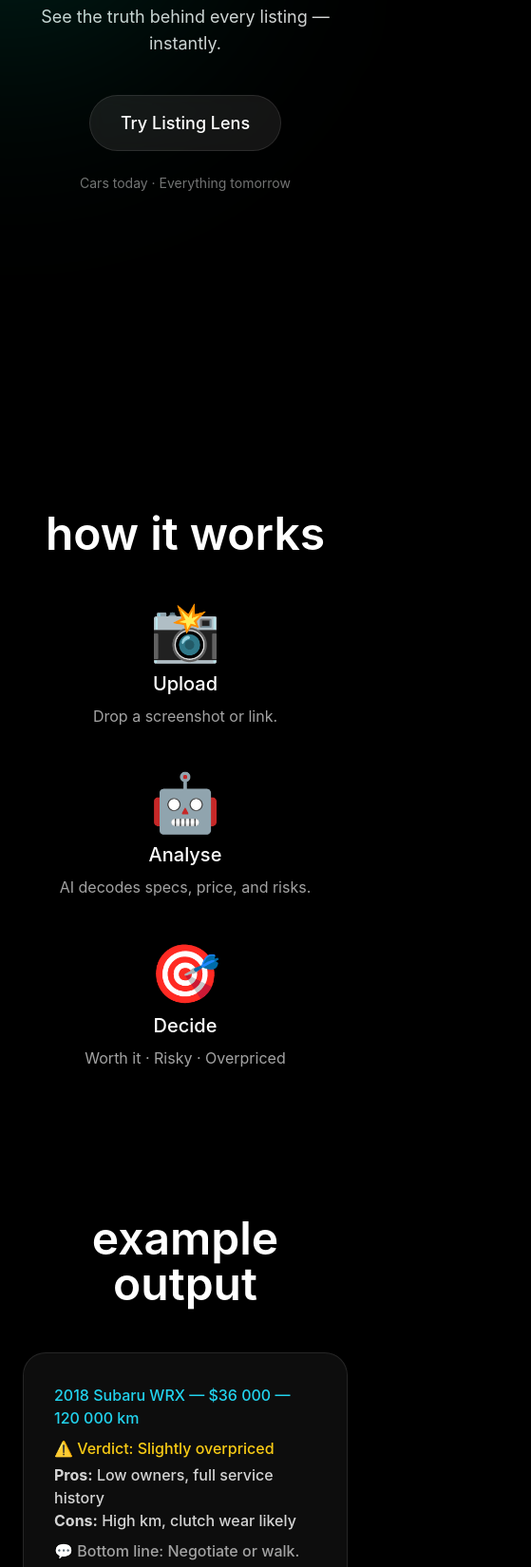
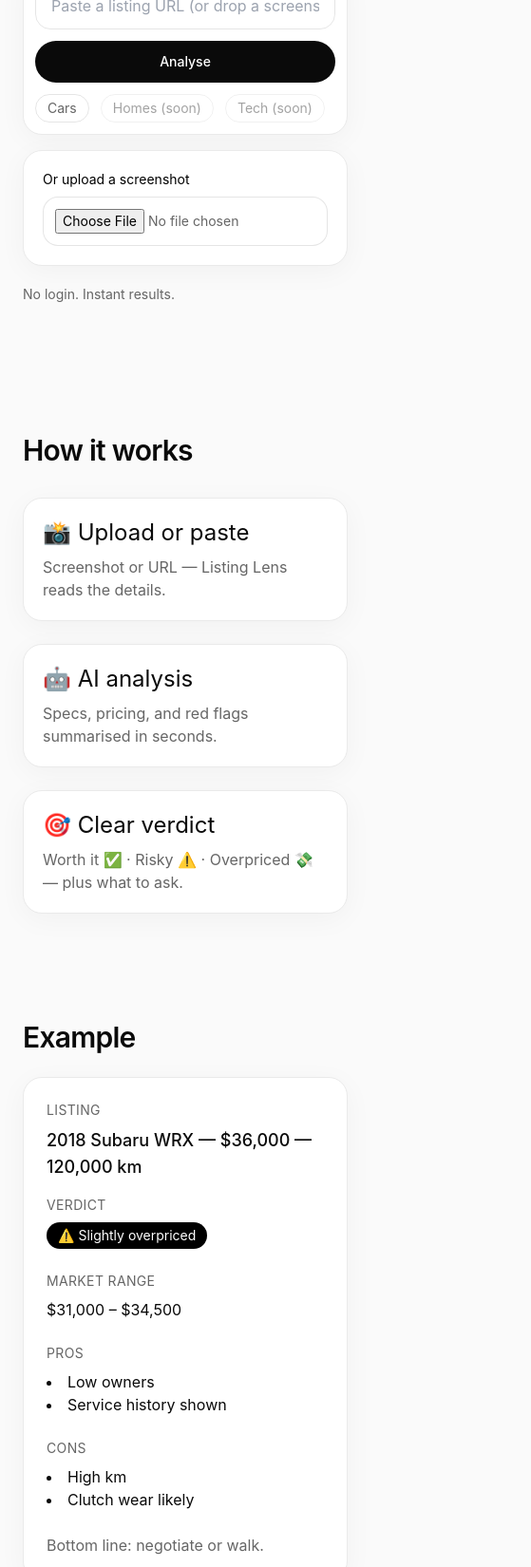
Before and after one commit to 1973Studio/listing-lens, a plain HTML site: page index.html in a window 390 px wide. Shown: the part 350-2000 px from the top of the page at 95% size, 559 px wide, since content can reach past the window. Drawn offline with nearby package versions, Linux system fonts and the light colour scheme.

Commit message:
Update index.html

```diff
--- a/index.html
+++ b/index.html
@@ -1,146 +1,151 @@
 <!DOCTYPE html>
 <html lang="en">
 <head>
-    <meta charset="UTF-8" />
-    <meta name="viewport" content="width=device-width, initial-scale=1.0" />
-    <title>Listing Lens — See the Truth</title>
+  <meta charset="utf-8" />
+  <meta name="viewport" content="width=device-width, initial-scale=1" />
+  <title>Listing Lens — See the truth behind every listing</title>
+  <meta name="description" content="Upload a screenshot or paste a link. Listing Lens reveals hidden risks and real value in seconds." />
+  <link rel="icon" href="/favicon.ico" />
   <script src="https://cdn.tailwindcss.com"></script>
   <style>
-      html { scroll-behavior:smooth; }
-      body {
-        background:#000;
-        color:#fff;
-        font-family: "Inter", sans-serif;
-      }
-      /* gradient blobs */
-      .blob {
-        position:absolute;
-        width:60vmax;
-        height:60vmax;
-        background:radial-gradient(circle at center,
-          rgba(0,255,204,0.25),
-          transparent 70%);
-        filter:blur(120px);
-        animation:move 20s ease-in-out infinite alternate;
-      }
-      .blob2 {
-        background:radial-gradient(circle at center,
-          rgba(255,0,200,0.2),
-          transparent 70%);
-        animation-delay:10s;
-      }
-      @keyframes move {
-        0% {transform:translate(-20%,-10%) scale(1);}
-        100%{transform:translate(20%,10%) scale(1.2);}
-      }
-      .fade {opacity:0;transform:translateY(40px);transition:opacity 1s ease,transform 1s ease;}
-      .fade.visible {opacity:1;transform:none;}
-      .glass-btn {
-        background:rgba(255,255,255,0.08);
-        backdrop-filter:blur(10px);
-        border:1px solid rgba(255,255,255,0.1);
-        padding:.9rem 2rem;
-        border-radius:9999px;
-        font-weight:500;
-        transition:all .3s ease;
-      }
-      .glass-btn:hover {
-        background:rgba(0,255,204,0.2);
-        border-color:rgba(0,255,204,0.4);
-      }
+    html{scroll-behavior:smooth}
+    body{background:#fafafa;color:#0a0a0a;font-family:Inter,system-ui,Segoe UI,Roboto,Helvetica,Arial,sans-serif}
+    .card{background:#fff;border:1px solid #eaeaea;border-radius:20px;box-shadow:0 6px 30px rgba(0,0,0,.04)}
+    .pill{border-radius:9999px}
+    .btn{background:#0a0a0a;color:#fff}
+    .btn:hover{background:#111}
+    .link{color:#0a0a0a;border-bottom:1px solid #0a0a0a1a}
+    .muted{color:#666}
+    .fade{opacity:0;transform:translateY(12px);transition:opacity .5s ease,transform .5s ease}
+    .fade.visible{opacity:1;transform:none}
   </style>
 </head>
+<body class="antialiased overflow-x-hidden">
 
-  <body class="relative overflow-x-hidden">
-    <!-- glowing gradient background -->
-    <div class="blob top-0 left-[-20vmax]"></div>
-    <div class="blob blob2 bottom-0 right-[-20vmax]"></div>
+  <!-- Top nav (minimal) -->
+  <header class="w-full max-w-6xl mx-auto px-6 py-5 flex items-center justify-between">
+    <div class="text-xl font-semibold tracking-tight">listing lens</div>
+    <nav class="hidden md:flex items-center gap-6 text-sm">
+      <a href="#how" class="link">How it works</a>
+      <a href="#example" class="link">Example</a>
+      <a href="#try" class="pill px-4 py-2 border border-black/10 hover:bg-black hover:text-white transition">Get started</a>
+    </nav>
+  </header>
 
-    <!-- HERO -->
-    <section class="min-h-screen flex flex-col justify-center items-center text-center px-6 fade">
-      <h1 class="text-[10vw] leading-none font-semibold mb-6 tracking-tight">
-        listing <span class="text-[#00ffc3]">lens</span>
+  <!-- Hero -->
+  <section class="w-full max-w-6xl mx-auto px-6 pt-10 pb-20 md:pt-20 md:pb-28 fade" id="home">
+    <h1 class="text-[10vw] md:text-[5rem] leading-[0.95] tracking-tight font-semibold max-w-4xl">
+      What do you want to check?
     </h1>
-      <p class="text-neutral-300 text-lg md:text-2xl max-w-2xl mb-10">
-        See the truth behind every listing — instantly.
+    <p class="mt-5 text-lg md:text-xl muted max-w-2xl">
+      Start with a screenshot or a link. Listing Lens gives you the truth: value, risks, and what to ask the seller.
     </p>
-      <a href="#try" class="glass-btn text-white text-lg">Try Listing Lens</a>
-      <p class="text-sm text-neutral-500 mt-6">Cars today · Everything tomorrow</p>
+
+    <!-- “Prompt” card -->
+    <div class="card mt-8 md:mt-10 p-3 md:p-4">
+      <form class="flex flex-col md:flex-row gap-3 md:gap-4 items-stretch"
+            onsubmit="event.preventDefault(); alert('Demo only — AI coming soon.');">
+        <input type="text" placeholder="Paste a listing URL (or drop a screenshot below)"
+               class="flex-1 bg-transparent border border-black/10 rounded-2xl px-4 py-3 text-base outline-none focus:border-black/40" />
+        <button type="submit" class="btn pill px-6 py-3 text-sm font-medium">Analyse</button>
+      </form>
+      <div class="mt-3 flex items-center gap-3 text-sm muted">
+        <span class="pill border border-black/10 px-3 py-1">Cars</span>
+        <span class="pill border border-black/10 px-3 py-1 opacity-60">Homes (soon)</span>
+        <span class="pill border border-black/10 px-3 py-1 opacity-60">Tech (soon)</span>
+      </div>
+    </div>
+
+    <!-- Optional file drop -->
+    <div class="card mt-4 p-5 text-sm muted">
+      <label class="block">
+        <span class="block mb-2 text-black">Or upload a screenshot</span>
+        <input type="file" accept="image/*" class="block w-full border border-black/10 rounded-2xl p-3 bg-white" />
+      </label>
+    </div>
+
+    <p class="mt-5 text-sm muted">No login. Instant results.</p>
   </section>
 
-    <!-- HOW -->
-    <section class="min-h-[80vh] flex flex-col justify-center items-center text-center px-6 fade">
-      <h2 class="text-5xl md:text-6xl font-semibold mb-12">
-        how it works
-      </h2>
-      <div class="max-w-5xl grid md:grid-cols-3 gap-12">
-        <div>
-          <div class="text-6xl mb-3">📸</div>
-          <h3 class="text-xl mb-2 font-medium">Upload</h3>
-          <p class="text-neutral-400">Drop a screenshot or link.</p>
+  <!-- How it works -->
+  <section class="w-full max-w-6xl mx-auto px-6 py-14 md:py-20 fade" id="how">
+    <h2 class="text-3xl md:text-4xl font-semibold tracking-tight">How it works</h2>
+    <div class="mt-8 grid md:grid-cols-3 gap-6">
+      <div class="card p-5">
+        <div class="text-2xl mb-2">📸 Upload or paste</div>
+        <p class="muted">Screenshot or URL — Listing Lens reads the details.</p>
       </div>
-        <div>
-          <div class="text-6xl mb-3">🤖</div>
-          <h3 class="text-xl mb-2 font-medium">Analyse</h3>
-          <p class="text-neutral-400">AI decodes specs, price, and risks.</p>
+      <div class="card p-5">
+        <div class="text-2xl mb-2">🤖 AI analysis</div>
+        <p class="muted">Specs, pricing, and red flags summarised in seconds.</p>
       </div>
-        <div>
-          <div class="text-6xl mb-3">🎯</div>
-          <h3 class="text-xl mb-2 font-medium">Decide</h3>
-          <p class="text-neutral-400">Worth it · Risky · Overpriced</p>
+      <div class="card p-5">
+        <div class="text-2xl mb-2">🎯 Clear verdict</div>
+        <p class="muted">Worth it ✅ · Risky ⚠️ · Overpriced 💸 — plus what to ask.</p>
       </div>
     </div>
   </section>
 
-    <!-- EXAMPLE -->
-    <section class="min-h-[80vh] flex flex-col justify-center items-center text-center px-6 fade">
-      <h2 class="text-5xl md:text-6xl font-semibold mb-12">example output</h2>
-      <div class="glass-btn w-full md:w-auto text-left bg-white/5 p-8 rounded-3xl">
-        <h3 class="text-cyan-400 font-medium mb-2">
-          2018 Subaru WRX — $36 000 — 120 000 km
-        </h3>
-        <p class="text-yellow-400 font-medium mb-1">⚠️ Verdict: Slightly overpriced</p>
-        <ul class="text-neutral-300 mb-2">
-          <li><strong>Pros:</strong> Low owners, full service history</li>
-          <li><strong>Cons:</strong> High km, clutch wear likely</li>
+  <!-- Example -->
+  <section class="w-full max-w-6xl mx-auto px-6 py-14 md:py-20 fade" id="example">
+    <h2 class="text-3xl md:text-4xl font-semibold tracking-tight">Example</h2>
+    <div class="card mt-6 p-6">
+      <div class="text-sm uppercase tracking-wide muted mb-2">Listing</div>
+      <h3 class="text-lg font-medium">2018 Subaru WRX — $36,000 — 120,000 km</h3>
+      <div class="mt-4 grid md:grid-cols-2 gap-6">
+        <div>
+          <div class="text-sm uppercase tracking-wide muted mb-2">Verdict</div>
+          <div class="pill inline-block px-3 py-1 bg-black text-white text-sm">⚠️ Slightly overpriced</div>
+        </div>
+        <div>
+          <div class="text-sm uppercase tracking-wide muted mb-2">Market Range</div>
+          <div>$31,000 – $34,500</div>
+        </div>
+      </div>
+      <div class="mt-6 grid md:grid-cols-2 gap-6">
+        <div>
+          <div class="text-sm uppercase tracking-wide muted mb-2">Pros</div>
+          <ul class="list-disc list-inside">
+            <li>Low owners</li>
+            <li>Service history shown</li>
           </ul>
-        <p class="text-neutral-400">💬 Bottom line: Negotiate or walk.</p>
         </div>
-      <p class="mt-8 text-neutral-400">One screenshot can save you thousands.</p>
+        <div>
+          <div class="text-sm uppercase tracking-wide muted mb-2">Cons</div>
+          <ul class="list-disc list-inside">
+            <li>High km</li>
+            <li>Clutch wear likely</li>
+          </ul>
+        </div>
+      </div>
+      <p class="mt-6 muted">Bottom line: negotiate or walk.</p>
+    </div>
   </section>
 
-    <!-- TRY -->
-    <section class="min-h-[80vh] flex flex-col justify-center items-center text-center px-6 fade" id="try">
-      <h2 class="text-5xl md:text-6xl font-semibold mb-8">try it</h2>
-      <form class="w-full max-w-md flex flex-col gap-5"
-            onsubmit="event.preventDefault();alert('Demo only — AI coming soon.');">
-        <input type="file" accept="image/*" class="bg-transparent border border-neutral-800 rounded-full py-3 px-4 text-neutral-400" />
-        <input type="url" placeholder="or paste a listing URL" class="bg-transparent border border-neutral-800 rounded-full py-3 px-4 text-neutral-400" />
-        <button type="submit" class="glass-btn">Analyse Listing</button>
+  <!-- CTA -->
+  <section class="w-full max-w-6xl mx-auto px-6 py-14 md:py-20 fade" id="try">
+    <div class="card p-6 md:p-8 flex flex-col md:flex-row items-center gap-4 md:gap-6">
+      <div class="text-lg md:text-xl font-medium">Ready to try it?</div>
+      <form class="flex-1 flex items-center gap-3 w-full"
+            onsubmit="event.preventDefault(); alert('Demo only — AI coming soon.');">
+        <input type="text" placeholder="Paste a listing URL"
+               class="flex-1 bg-white border border-black/10 rounded-2xl px-4 py-3 outline-none focus:border-black/40" />
+        <button type="submit" class="btn pill px-6 py-3 text-sm font-medium">Analyse</button>
       </form>
+    </div>
+    <p class="mt-3 text-sm muted">Cars today • More categories soon</p>
   </section>
 
-    <!-- FUTURE -->
-    <section class="min-h-[60vh] flex flex-col justify-center items-center text-center px-6 fade">
-      <h2 class="text-5xl md:text-6xl font-semibold mb-6">beyond cars</h2>
-      <p class="text-neutral-400 max-w-2xl mb-10">
-        Coming soon: homes 🏡 · tech 💻 · collectibles 🎮 — anywhere you need an honest AI lens.
-      </p>
-      <a href="#try" class="glass-btn">Get Early Access</a>
-    </section>
-
-    <footer class="text-center text-neutral-600 text-sm py-10 border-t border-neutral-900 fade">
-      Built in Australia · © Listing Lens 2025
+  <footer class="w-full max-w-6xl mx-auto px-6 py-10 text-sm muted border-t border-black/10">
+    Built in Australia · © Listing Lens 2025 · <a class="link" href="#">Privacy</a> · <a class="link" href="#">Terms</a>
   </footer>
 
   <script>
     const faders=document.querySelectorAll('.fade');
-      const obs=new IntersectionObserver(entries=>{
-        entries.forEach(e=>{
-          if(e.isIntersecting){e.target.classList.add('visible');obs.unobserve(e.target);}
-        });
+    const io=new IntersectionObserver(es=>{
+      es.forEach(e=>{if(e.isIntersecting){e.target.classList.add('visible');io.unobserve(e.target);}});
     },{threshold:.1});
-      faders.forEach(el=>obs.observe(el));
+    faders.forEach(el=>io.observe(el));
   </script>
 </body>
 </html>
```
Lines whose indentation alone changed are shown as unchanged.
